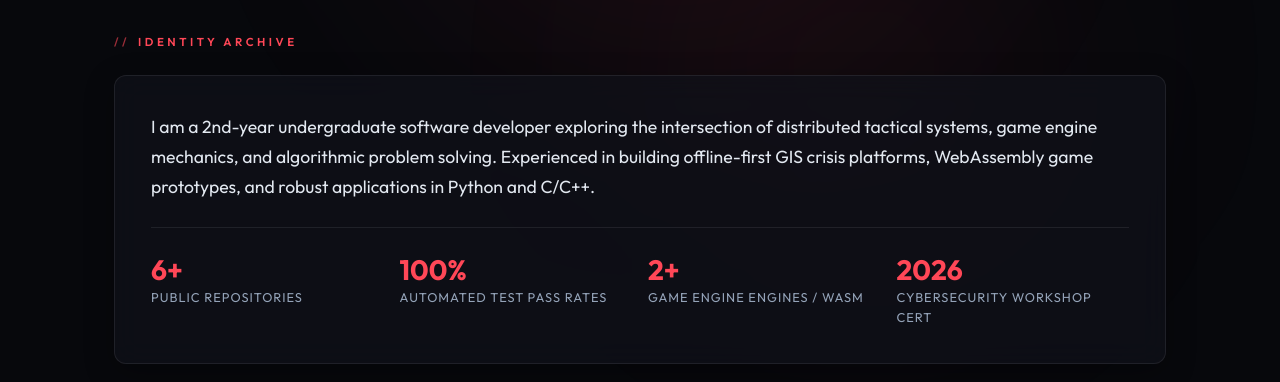
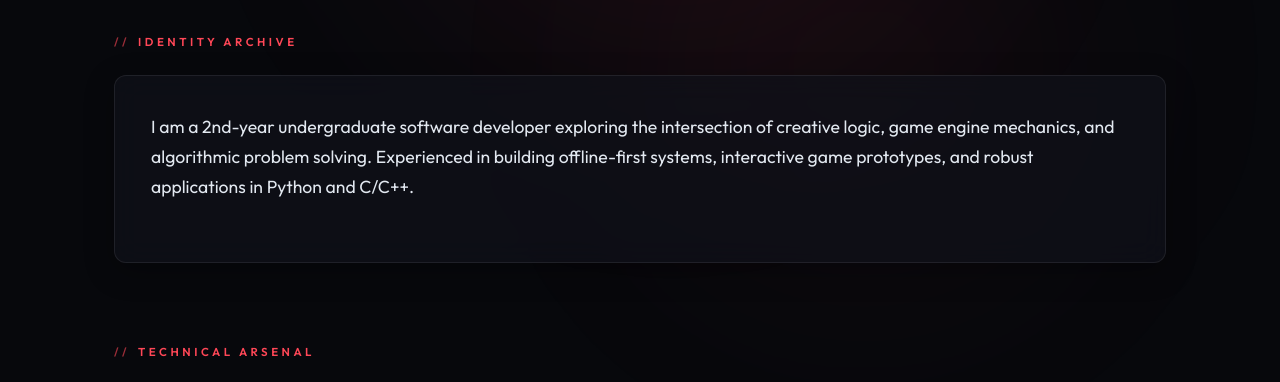
Before and after one commit to ayusharma1601/My_Portfolio, a plain HTML site: page index.html in a window 1280 px wide. Shown: the part 500-882 px from the top of the page. Drawn offline with nearby package versions, Linux system fonts and the light colour scheme.

Commit message:
remove: remove stats block from about section

```diff
--- a/index.html
+++ b/index.html
@@ -64,29 +64,9 @@
             <span class="section-label">Identity Archive</span>
             <div class="glass-box">
                 <p class="bio-text">
-                    I am a 2nd-year undergraduate software developer exploring the intersection of distributed tactical systems, game engine mechanics, and algorithmic problem solving.
-                    Experienced in building offline-first GIS crisis platforms, WebAssembly game prototypes, and robust applications in Python and C/C++.
+                    I am a 2nd-year undergraduate software developer exploring the intersection of creative logic, game engine mechanics, and algorithmic problem solving.
+                    Experienced in building offline-first systems, interactive game prototypes, and robust applications in Python and C/C++.
                 </p>
-
-                <!-- Recruiter Quick Stats Bar -->
-                <div class="stats-grid">
-                    <div class="stat-item">
-                        <span class="stat-number">6+</span>
-                        <span class="stat-label">Public Repositories</span>
-                    </div>
-                    <div class="stat-item">
-                        <span class="stat-number">100%</span>
-                        <span class="stat-label">Automated Test Pass Rates</span>
-                    </div>
-                    <div class="stat-item">
-                        <span class="stat-number">2+</span>
-                        <span class="stat-label">Game Engine Engines / WASM</span>
-                    </div>
-                    <div class="stat-item">
-                        <span class="stat-number">2026</span>
-                        <span class="stat-label">Cybersecurity Workshop Cert</span>
-                    </div>
-                </div>
             </div>
         </section>
 
```
